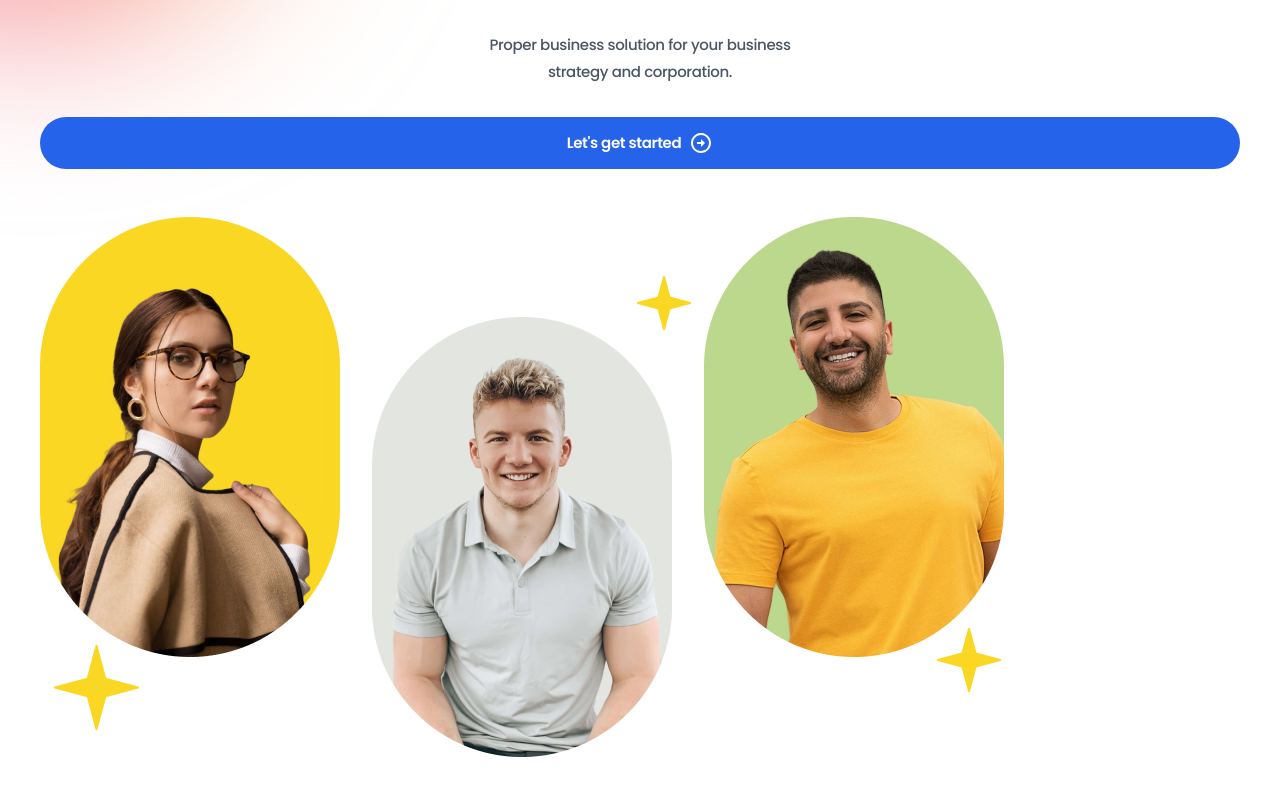
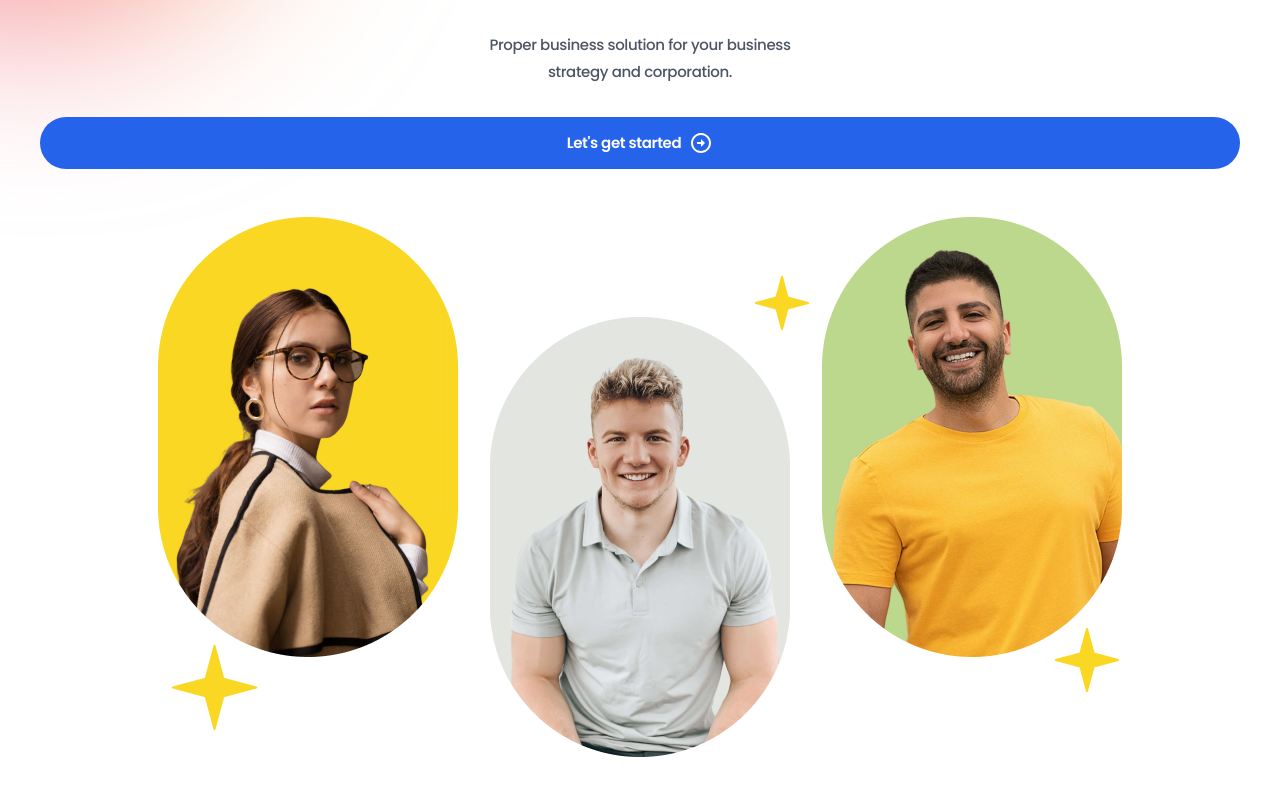
Before and after one commit to fajarfadillahh/hexlab-digital-marketing-react-tailwind, a React (Vite) app: page / in a window 1280 px wide. Shown: the part 372-1168 px from the top of the page. Built offline with nearby package versions, Linux system fonts and the light colour scheme.

Commit message:
modified: add shadow Header when scrolling down

```diff
--- a/src/components/Header.jsx
+++ b/src/components/Header.jsx
@@ -1,4 +1,4 @@
-import React, { useState } from "react";
+import React, { useEffect, useState } from "react";
 import { Link } from "react-router-dom";
 import { RiMenu3Fill, RiCloseFill } from "react-icons/ri";
 
@@ -9,8 +9,25 @@ const Header = () => {
   // menu open state
   const [menuOpen, setMenuOpen] = useState(false);
 
+  // shadow header states
+  const [shadowHeader, setShadowHeader] = useState(false);
+
+  useEffect(() => {
+    window.addEventListener("scroll", () => {
+      if (window.scrollY > 5) {
+        setShadowHeader(true);
+      } else {
+        setShadowHeader(false);
+      }
+    });
+  });
+
   return (
-    <header className="header fixed top-0 left-0 z-50 w-full">
+    <header
+      className={`header fixed top-0 left-0 z-50 w-full transition-all duration-400 ${
+        shadowHeader ? "bg-white shadow-md" : "bg-transparent shadow-none"
+      }`}
+    >
       <div className="header__container container flex h-24 items-center justify-between">
         {/* header logo */}
         <Link
--- a/src/parts/HomePage/Hero.jsx
+++ b/src/parts/HomePage/Hero.jsx
@@ -35,7 +35,11 @@ const Hero = () => {
           </Link>
         </div>
 
-        <img src={HeroImg} alt="hero img" className="hero__img" />
+        <img
+          src={HeroImg}
+          alt="hero img"
+          className="hero__img justify-self-center"
+        />
       </div>
     </section>
   );
```
